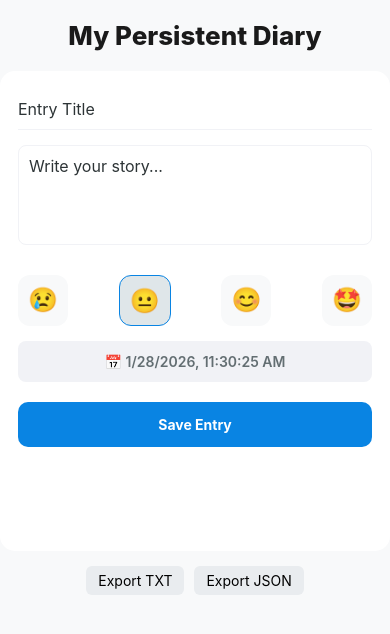
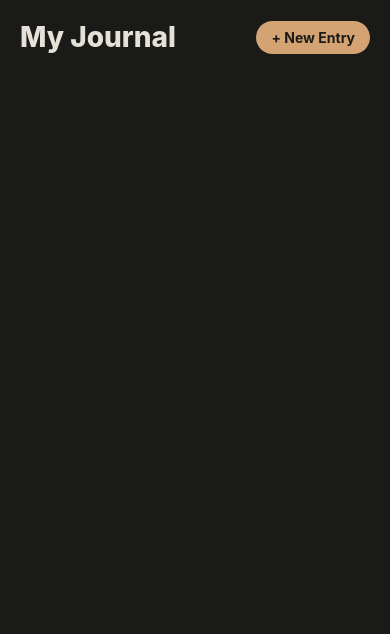
Before and after one commit to MohammedRaghib/Entry-App, a React Native app: screen /Home in a window 390 px wide. Shown: the top 634 px of the page. Built offline with nearby package versions, Linux system fonts and the light colour scheme.

Commit message:
UI Changes
re did ui with new theme
added landing page as well

```diff
--- a/App.jsx
+++ b/App.jsx
@@ -1,218 +1,25 @@
-import React, { useState, useEffect } from 'react';
-import {
-  StyleSheet,
-  Text,
-  View,
-  FlatList,
-  Alert,
-  SafeAreaView,
-  TouchableOpacity,
-} from 'react-native';
-import AsyncStorage from '@react-native-async-storage/async-storage';
-import RNFS from 'react-native-fs';
-import Share from 'react-native-share';
+import React from 'react';
+import { NavigationContainer } from '@react-navigation/native';
+import { createStackNavigator } from '@react-navigation/stack';
+import HomeScreen from './components/HomeScreen';
 import EntryForm from './components/EntryForm';
+import { theme } from './constants/Theme';
+
+const Stack = createStackNavigator();
 
 export default function App() {
-  const [entries, setEntries] = useState([]);
-  const [editingEntry, setEditingEntry] = useState(null);
-
-  useEffect(() => {
-    loadEntries();
-  }, []);
-
-  useEffect(() => {
-    saveToStorage();
-  }, [entries]);
-
-  const loadEntries = async () => {
-    try {
-      const jsonValue = await AsyncStorage.getItem('@diary_storage');
-      if (jsonValue !== null) {
-        setEntries(JSON.parse(jsonValue));
-      }
-    } catch (e) {
-      Alert.alert('Error', 'Failed to load data');
-    }
-  };
-
-  const saveToStorage = async () => {
-    try {
-      const jsonValue = JSON.stringify(entries);
-      await AsyncStorage.setItem('@diary_storage', jsonValue);
-    } catch (e) {
-      console.error('Save error', e);
-    }
-  };
-
-  const handleSaveEntry = entryData => {
-    const index = entries.findIndex(e => e.id === entryData.id);
-    if (index > -1) {
-      const updatedEntries = [...entries];
-      updatedEntries[index] = entryData;
-      setEntries(updatedEntries);
-    } else {
-      setEntries([entryData, ...entries]);
-    }
-    setEditingEntry(null);
-  };
-
-  const deleteEntry = id => {
-    setEntries(entries.filter(e => e.id !== id));
-    setEditingEntry(null);
-  };
-
-  const exportData = async format => {
-    if (entries.length === 0) {
-      Alert.alert('Empty', 'Nothing to export!');
-      return;
-    }
-
-    const content =
-      format === 'json'
-        ? JSON.stringify(entries, null, 2)
-        : entries
-          .map(
-            e =>
-              `[${new Date(e.date).toLocaleString()}] ${e.title}\n${e.body}`,
-          )
-          .join('\n\n');
-
-    const path = `${RNFS.DocumentDirectoryPath}/diary_backup.${format}`;
-
-    try {
-      await RNFS.writeFile(path, content, 'utf8');
-      await Share.open({
-        url: `file://${path}`,
-        type: format === 'json' ? 'application/json' : 'text/plain',
-      });
-    } catch (e) {
-      console.log(e);
-    }
-  };
-
-  const renderItem = ({ item }) => {
-    const moods = { sad: '😢', neutral: '😐', happy: '😊', excited: '🤩' };
-    return (
-      <TouchableOpacity
-        style={styles.entryCard}
-        onPress={() => setEditingEntry(item)}
+  return (
+    <NavigationContainer>
+      <Stack.Navigator
+        screenOptions={{
+          headerStyle: { backgroundColor: theme.colors.background, elevation: 0, shadowOpacity: 0 },
+          headerTintColor: theme.colors.accent,
+          headerTitleStyle: { fontWeight: 'bold' },
+        }}
       >
-        <View style={styles.cardHeader}>
-          <Text style={styles.cardEmoji}>{moods[item.mood]}</Text>
-          <View style={styles.cardHeaderText}>
-            <Text style={styles.cardTitle}>{item.title}</Text>
-            <Text style={styles.cardDate}>
-              {new Date(item.date).toLocaleString()}
-            </Text>
-          </View>
-        </View>
-        <Text numberOfLines={2} style={styles.cardPreview}>
-          {item.body}
-        </Text>
-      </TouchableOpacity>
-    );
-  };
-
-  return (
-    <SafeAreaView style={styles.container}>
-      <Text style={styles.headerTitle}>My Persistent Diary</Text>
-
-      <EntryForm
-        onSave={handleSaveEntry}
-        editingEntry={editingEntry}
-        onCancelEdit={() => setEditingEntry(null)}
-        onDelete={deleteEntry}
-      />
-
-      <View style={styles.exportSection}>
-        <TouchableOpacity
-          onPress={() => exportData('txt')}
-          style={styles.miniBtn}
-        >
-          <Text>Export TXT</Text>
-        </TouchableOpacity>
-        <TouchableOpacity
-          onPress={() => exportData('json')}
-          style={styles.miniBtn}
-        >
-          <Text>Export JSON</Text>
-        </TouchableOpacity>
-      </View>
-
-      <FlatList
-        data={entries}
-        keyExtractor={item => item.id}
-        renderItem={renderItem}
-        contentContainerStyle={styles.listContent}
-      />
-    </SafeAreaView>
+        <Stack.Screen name="Home" component={HomeScreen} options={{ headerShown: false }} />
+        <Stack.Screen name="Entry" component={EntryForm} options={{ title: 'Write' }} />
+      </Stack.Navigator>
+    </NavigationContainer>
   );
 }
-
-const styles = StyleSheet.create({
-  container: {
-    flex: 1,
-    backgroundColor: '#f8f9fa',
-    paddingHorizontal: 15,
-  },
-  headerTitle: {
-    fontSize: 26,
-    fontWeight: '800',
-    textAlign: 'center',
-    marginVertical: 20,
-    color: '#1a1a1a',
-  },
-  exportSection: {
-    flexDirection: 'row',
-    justifyContent: 'center',
-    marginVertical: 15,
-    gap: 10,
-  },
-  miniBtn: {
-    paddingHorizontal: 12,
-    paddingVertical: 6,
-    backgroundColor: '#e9ecef',
-    borderRadius: 6,
-  },
-  listContent: {
-    paddingBottom: 30,
-  },
-  entryCard: {
-    backgroundColor: '#fff',
-    padding: 15,
-    borderRadius: 12,
-    marginBottom: 12,
-    elevation: 2,
-    shadowColor: '#000',
-    shadowOffset: { width: 0, height: 1 },
-    shadowOpacity: 0.1,
-    shadowRadius: 3,
-  },
-  cardHeader: {
-    flexDirection: 'row',
-    alignItems: 'center',
-    marginBottom: 8,
-  },
-  cardEmoji: {
-    fontSize: 28,
-    marginRight: 12,
-  },
-  cardHeaderText: {
-    flex: 1,
-  },
-  cardTitle: {
-    fontSize: 17,
-    fontWeight: '700',
-    color: '#2d3436',
-  },
-  cardDate: {
-    fontSize: 12,
-    color: '#b2bec3',
-  },
-  cardPreview: {
-    fontSize: 14,
-    color: '#636e72',
-    lineHeight: 20,
-  },
-});
--- a/components/EntryForm.jsx
+++ b/components/EntryForm.jsx
@@ -1,15 +1,15 @@
-import React, { useState, useEffect } from 'react';
+import React, { useState } from 'react';
 import {
     StyleSheet,
     Text,
     View,
     TextInput,
     TouchableOpacity,
-    Alert,
     Platform,
     ScrollView,
 } from 'react-native';
 import DateTimePicker from '@react-native-community/datetimepicker';
+import { theme } from '../constants/Theme';
 
 const moods = [
     { label: '😢', value: 'sad' },
@@ -18,41 +18,30 @@ const moods = [
     { label: '🤩', value: 'excited' },
 ];
 
-export default function EntryForm({ onSave, editingEntry, onCancelEdit, onDelete }) {
-    const [title, setTitle] = useState('');
-    const [body, setBody] = useState('');
-    const [mood, setMood] = useState('neutral');
-    const [date, setDate] = useState(new Date());
+export default function EntryForm({ route, navigation }) {
+    const { onSave, onDelete, editingEntry } = route.params;
+
+    const [title, setTitle] = useState(editingEntry?.title || '');
+    const [body, setBody] = useState(editingEntry?.body || '');
+    const [mood, setMood] = useState(editingEntry?.mood || 'neutral');
+    const [date, setDate] = useState(new Date(editingEntry?.date || Date.now()));
 
     const [showPicker, setShowPicker] = useState(false);
     const [pickerMode, setPickerMode] = useState('date');
 
-    useEffect(() => {
-        if (editingEntry) {
-            setTitle(editingEntry.title);
-            setBody(editingEntry.body);
-            setMood(editingEntry.mood);
-            setDate(new Date(editingEntry.date));
-        } else {
-            resetForm();
-        }
-    }, [editingEntry]);
-
-    const resetForm = () => {
-        setTitle('');
-        setBody('');
-        setMood('neutral');
-        setDate(new Date());
+    const handleSave = () => {
+        onSave({
+            id: editingEntry ? editingEntry.id : Date.now().toString(),
+            title,
+            body,
+            mood,
+            date: date.toISOString(),
+        });
+        navigation.goBack();
     };
 
     const handleDateChange = (event, selectedDate) => {
-        if (event.type === 'dismissed') {
-            setShowPicker(false);
-            return;
-        }
-
         const currentDate = selectedDate || date;
-
         if (Platform.OS === 'android') {
             if (pickerMode === 'date') {
                 setDate(currentDate);
@@ -68,38 +57,27 @@ export default function EntryForm({ onSave, editingEntry, onCancelEdit, onDelete
         }
     };
 
-    const handleSave = () => {
-        onSave({
-            id: editingEntry ? editingEntry.id : Date.now().toString(),
-            title,
-            body,
-            mood,
-            date: date.toISOString(),
-        });
-
-        resetForm();
-    };
-
     return (
-        <ScrollView style={styles.formBox} keyboardShouldPersistTaps="handled">
+        <ScrollView style={styles.container} keyboardShouldPersistTaps="handled">
             <TextInput
-                style={styles.textInput}
+                style={styles.titleInput}
                 placeholder="Entry Title"
+                placeholderTextColor={theme.colors.textSecondary}
                 value={title}
                 onChangeText={setTitle}
             />
 
             <TextInput
-                style={[styles.textInput, styles.areaInput]}
+                style={styles.bodyInput}
                 placeholder="Write your story..."
+                placeholderTextColor={theme.colors.textSecondary}
                 value={body}
                 onChangeText={setBody}
                 multiline
-                numberOfLines={5}
             />
 
             <View style={styles.moodContainer}>
-                {moods.map((m) => (
+                {moods.map(m => (
                     <TouchableOpacity
                         key={m.value}
                         onPress={() => setMood(m.value)}
@@ -112,10 +90,7 @@ export default function EntryForm({ onSave, editingEntry, onCancelEdit, onDelete
 
             <TouchableOpacity
                 style={styles.datePickerBtn}
-                onPress={() => {
-                    setPickerMode(Platform.OS === 'ios' ? 'datetime' : 'date');
-                    setShowPicker(true);
-                }}
+                onPress={() => setShowPicker(true)}
             >
                 <Text style={styles.dateLabel}>📅 {date.toLocaleString()}</Text>
             </TouchableOpacity>
@@ -125,113 +100,104 @@ export default function EntryForm({ onSave, editingEntry, onCancelEdit, onDelete
                     value={date}
                     mode={pickerMode}
                     is24Hour={true}
-                    display={Platform.OS === 'ios' ? 'spinner' : 'default'}
                     onChange={handleDateChange}
                 />
             )}
 
             <View style={styles.btnRow}>
                 <TouchableOpacity style={styles.primaryBtn} onPress={handleSave}>
-                    <Text style={styles.btnText}>{editingEntry ? 'Update' : 'Save Entry'}</Text>
+                    <Text style={styles.btnText}>
+                        {editingEntry ? 'Update' : 'Save Entry'}
+                    </Text>
                 </TouchableOpacity>
 
                 {editingEntry && (
                     <TouchableOpacity
                         style={styles.dangerBtn}
-                        onPress={() => onDelete(editingEntry.id)}
+                        onPress={() => {
+                            onDelete(editingEntry.id);
+                            navigation.goBack();
+                        }}
                     >
                         <Text style={styles.btnText}>Delete</Text>
                     </TouchableOpacity>
                 )}
             </View>
-
-            {editingEntry && (
-                <TouchableOpacity onPress={onCancelEdit} style={styles.cancelWrap}>
-                    <Text style={styles.cancelTxt}>Cancel Edit</Text>
-                </TouchableOpacity>
-            )}
         </ScrollView>
     );
 }
 
 const styles = StyleSheet.create({
-    formBox: {
-        backgroundColor: '#fff',
-        padding: 18,
-        borderRadius: 15,
-        maxHeight: 480,
+    container: {
+        flex: 1,
+        backgroundColor: theme.colors.background,
+        padding: theme.spacing.lg,
     },
-    textInput: {
+    titleInput: {
+        fontSize: 22,
+        fontWeight: 'bold',
+        color: theme.colors.textPrimary,
         borderBottomWidth: 1,
-        borderColor: '#f1f2f6',
+        borderColor: theme.colors.border,
         paddingVertical: 10,
-        fontSize: 16,
-        color: '#2d3436',
-        marginBottom: 15,
+        marginBottom: 20,
     },
-    areaInput: {
-        borderWidth: 1,
-        borderRadius: 8,
-        padding: 10,
-        height: 100,
+    bodyInput: {
+        fontSize: theme.typography.bodySize,
+        color: theme.colors.textPrimary,
+        backgroundColor: theme.colors.surface,
+        borderRadius: 10,
+        padding: 15,
+        height: 250,
         textAlignVertical: 'top',
+        lineHeight: theme.typography.lineHeight,
     },
     moodContainer: {
         flexDirection: 'row',
         justifyContent: 'space-between',
-        marginVertical: 15,
+        marginVertical: 20,
     },
     moodTab: {
         padding: 10,
         borderRadius: 12,
-        backgroundColor: '#f8f9fa',
+        backgroundColor: theme.colors.surface,
     },
     moodTabActive: {
-        backgroundColor: '#dfe6e9',
         borderWidth: 1,
-        borderColor: '#0984e3',
+        borderColor: theme.colors.accent
     },
-    moodIcon: {
-        fontSize: 24,
-    },
+    moodIcon: { fontSize: 24 },
     datePickerBtn: {
-        backgroundColor: '#f1f2f6',
-        padding: 12,
-        borderRadius: 8,
+        backgroundColor: theme.colors.surface,
+        padding: 15,
+        borderRadius: 10,
         alignItems: 'center',
         marginBottom: 20,
     },
     dateLabel: {
-        color: '#636e72',
-        fontWeight: '600',
+        color: theme.colors.textSecondary,
+        fontWeight: '600'
     },
     btnRow: {
         flexDirection: 'row',
-        gap: 10,
+        gap: 10
     },
     primaryBtn: {
         flex: 2,
-        backgroundColor: '#0984e3',
-        padding: 14,
-        borderRadius: 10,
+        backgroundColor: theme.colors.accent,
+        padding: 16,
+        borderRadius: 12,
         alignItems: 'center',
     },
     dangerBtn: {
         flex: 1,
-        backgroundColor: '#d63031',
-        padding: 14,
-        borderRadius: 10,
+        backgroundColor: theme.colors.error,
+        padding: 16,
+        borderRadius: 12,
         alignItems: 'center',
     },
     btnText: {
-        color: '#fff',
-        fontWeight: 'bold',
-    },
-    cancelWrap: {
-        marginTop: 12,
-        alignItems: 'center',
-    },
-    cancelTxt: {
-        color: '#0984e3',
+        color: theme.colors.background,
+        fontWeight: 'bold'
     },
 });
--- /dev/null
+++ b/components/HomeScreen.jsx
@@ -0,0 +1,157 @@
+import React, { useState, useEffect } from 'react';
+import {
+    StyleSheet,
+    Text,
+    View,
+    FlatList,
+    SafeAreaView,
+    TouchableOpacity,
+    Alert,
+} from 'react-native';
+import AsyncStorage from '@react-native-async-storage/async-storage';
+import { theme } from '../constants/Theme';
+
+export default function HomeScreen({ navigation }) {
+    const [entries, setEntries] = useState([]);
+
+    useEffect(() => {
+        loadEntries();
+    }, []);
+    useEffect(() => {
+        saveToStorage();
+    }, [entries]);
+
+    const loadEntries = async () => {
+        const jsonValue = await AsyncStorage.getItem('@diary_storage');
+        if (jsonValue) setEntries(JSON.parse(jsonValue));
+    };
+
+    const saveToStorage = async () => {
+        await AsyncStorage.setItem('@diary_storage', JSON.stringify(entries));
+    };
+
+    const handleSaveEntry = entryData => {
+        setEntries(prev => {
+            const index = prev.findIndex(e => e.id === entryData.id);
+            if (index > -1) {
+                const updated = [...prev];
+                updated[index] = entryData;
+                return updated;
+            }
+            return [entryData, ...prev];
+        });
+    };
+
+    const deleteEntry = id => {
+        setEntries(entries.filter(e => e.id !== id));
+    };
+
+    const renderItem = ({ item }) => {
+        const moods = { sad: '😭', neutral: '😐', happy: '🙂', excited: '😎' };
+        return (
+            <TouchableOpacity
+                style={styles.entryCard}
+                onPress={() =>
+                    navigation.navigate('Entry', {
+                        editingEntry: item,
+                        onSave: handleSaveEntry,
+                        onDelete: deleteEntry,
+                    })
+                }
+            >
+                <View style={styles.cardHeader}>
+                    <Text style={styles.cardEmoji}>{moods[item.mood]}</Text>
+                    <View>
+                        <Text style={styles.cardTitle}>{item.title}</Text>
+                        <Text style={styles.cardDate}>
+                            {new Date(item.date).toLocaleDateString()}
+                        </Text>
+                    </View>
+                </View>
+                <Text numberOfLines={2} style={styles.cardPreview}>
+                    {item.body}
+                </Text>
+            </TouchableOpacity>
+        );
+    };
+
+    return (
+        <SafeAreaView style={styles.container}>
+            <View style={styles.header}>
+                <Text style={styles.headerTitle}>My Journal</Text>
+                <TouchableOpacity
+                    style={styles.addBtn}
+                    onPress={() =>
+                        navigation.navigate('Entry', { onSave: handleSaveEntry })
+                    }
+                >
+                    <Text style={styles.addBtnText}>+ New Entry</Text>
+                </TouchableOpacity>
+            </View>
+            <FlatList
+                data={entries}
+                keyExtractor={item => item.id}
+                renderItem={renderItem}
+                contentContainerStyle={styles.list}
+            />
+        </SafeAreaView>
+    );
+}
+
+const styles = StyleSheet.create({
+    container: {
+        flex: 1,
+        backgroundColor: theme.colors.background
+    },
+    header: {
+        padding: 20,
+        flexDirection: 'row',
+        justifyContent: 'space-between',
+        alignItems: 'center',
+    },
+    headerTitle: {
+        fontSize: 28,
+        fontWeight: '800',
+        color: theme.colors.textPrimary,
+    },
+    addBtn: {
+        backgroundColor: theme.colors.accent,
+        paddingVertical: 8,
+        paddingHorizontal: 15,
+        borderRadius: 20,
+    },
+    addBtnText: {
+        color: theme.colors.background,
+        fontWeight: 'bold'
+    },
+    list: {
+        padding: 15
+    },
+    entryCard: {
+        backgroundColor: theme.colors.surface,
+        padding: 15,
+        borderRadius: 12,
+        marginBottom: 15,
+    },
+    cardHeader: {
+        flexDirection: 'row',
+        alignItems: 'center', marginBottom: 10
+    },
+    cardEmoji: {
+        fontSize: 24,
+        marginRight: 12
+    },
+    cardTitle: {
+        fontSize: 18,
+        fontWeight: 'bold',
+        color: theme.colors.textPrimary,
+    },
+    cardDate: {
+        fontSize: 12,
+        color: theme.colors.textSecondary
+    },
+    cardPreview: {
+        color: theme.colors.textSecondary,
+        lineHeight: 20
+    },
+});
--- /dev/null
+++ b/constants/Theme.jsx
@@ -0,0 +1,26 @@
+export const theme = {
+    colors: {
+        background: '#1A1A18',
+        surface: '#242422',
+        textPrimary: '#E5E0D8',
+        textSecondary: '#A8A297',
+        accent: '#D4A373',
+        success: '#818268',
+        error: '#AC6D5E',
+        border: '#333330',
+    },
+    spacing: {
+        xs: 4,
+        sm: 8,
+        md: 16,
+        lg: 24,
+        xl: 32,
+    },
+    typography: {
+        headerSize: 24,
+        bodySize: 16,
+        lineHeight: 24,
+    },
+};
+
+export default theme;
--- a/package.json
+++ b/package.json
@@ -13,10 +13,14 @@
     "@react-native-async-storage/async-storage": "^2.2.0",
     "@react-native-community/datetimepicker": "^8.6.0",
     "@react-native/new-app-screen": "0.83.1",
+    "@react-navigation/native": "^7.1.28",
+    "@react-navigation/stack": "^7.6.16",
     "react": "19.2.0",
     "react-native": "0.83.1",
     "react-native-fs": "^2.20.0",
-    "react-native-safe-area-context": "^5.5.2",
+    "react-native-gesture-handler": "^2.30.0",
+    "react-native-safe-area-context": "^5.6.2",
+    "react-native-screens": "^4.20.0",
     "react-native-share": "^12.2.4"
   },
   "devDependencies": {
```
Also changed, not shown: 1 other file (tests, documents, lock files or other folders).
